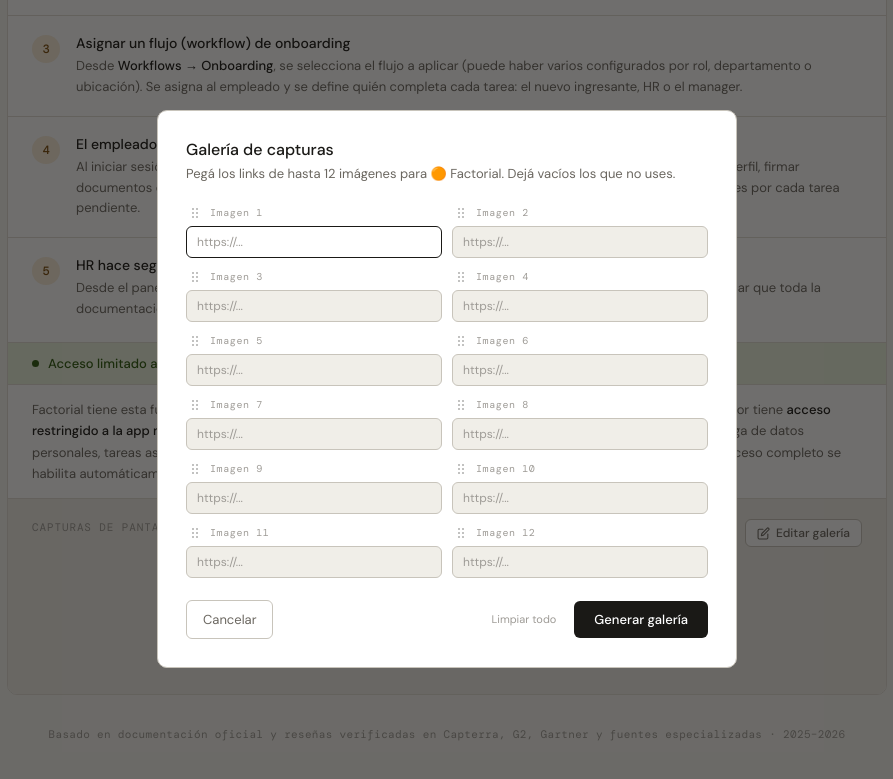
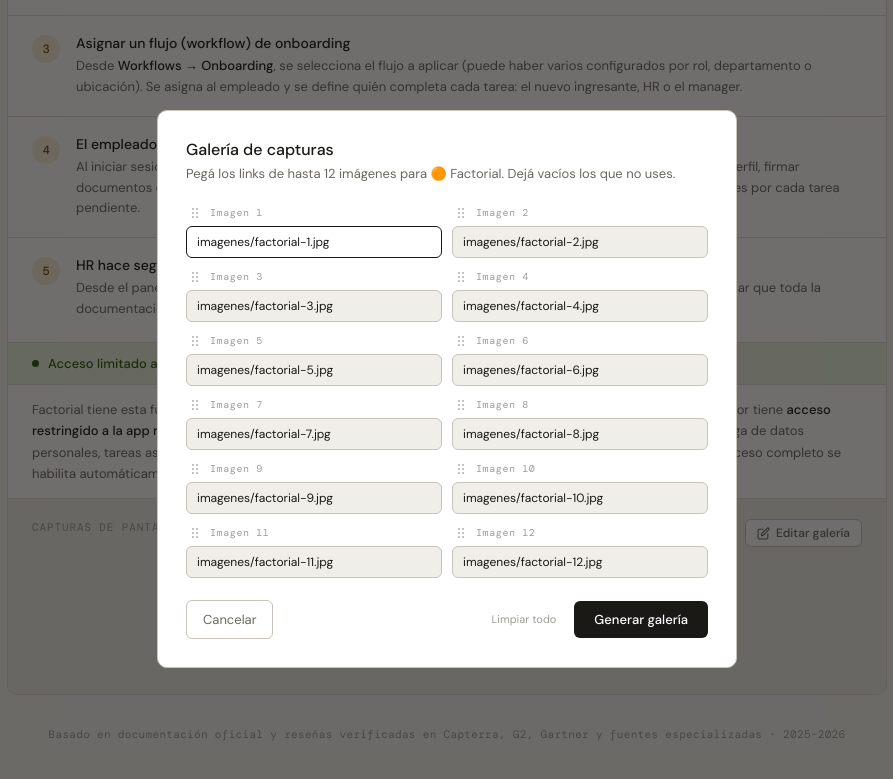
Before and after one commit to matiaslarroza/Bench_preboarding, a plain HTML site: page index.html in a window 1280 px wide. Both pictures are taken after a click on the button "Editar galería". Shown: the part 588-1367 px from the top of the page, without its empty margins (193-1086 px from the left). Drawn offline with nearby package versions, Linux system fonts and the light colour scheme.

Commit message:
Add files via upload

```diff
--- a/index.html
+++ b/index.html
@@ -531,7 +531,10 @@
   container.innerHTML = '';
   var existing = galData[platId] || [];
   for (var i = 0; i < 12; i++) {
-    container.appendChild(makeGalRow(i + 1, existing[i] || ''));
+    // If no saved URL, prefill with the local folder convention
+    var localPath = 'imagenes/' + platId + '-' + (i + 1) + '.jpg';
+    var val = existing[i] !== undefined ? existing[i] : localPath;
+    container.appendChild(makeGalRow(i + 1, val));
   }
   document.getElementById('galBackdrop').classList.add('open');
   document.body.style.overflow = 'hidden';
```
